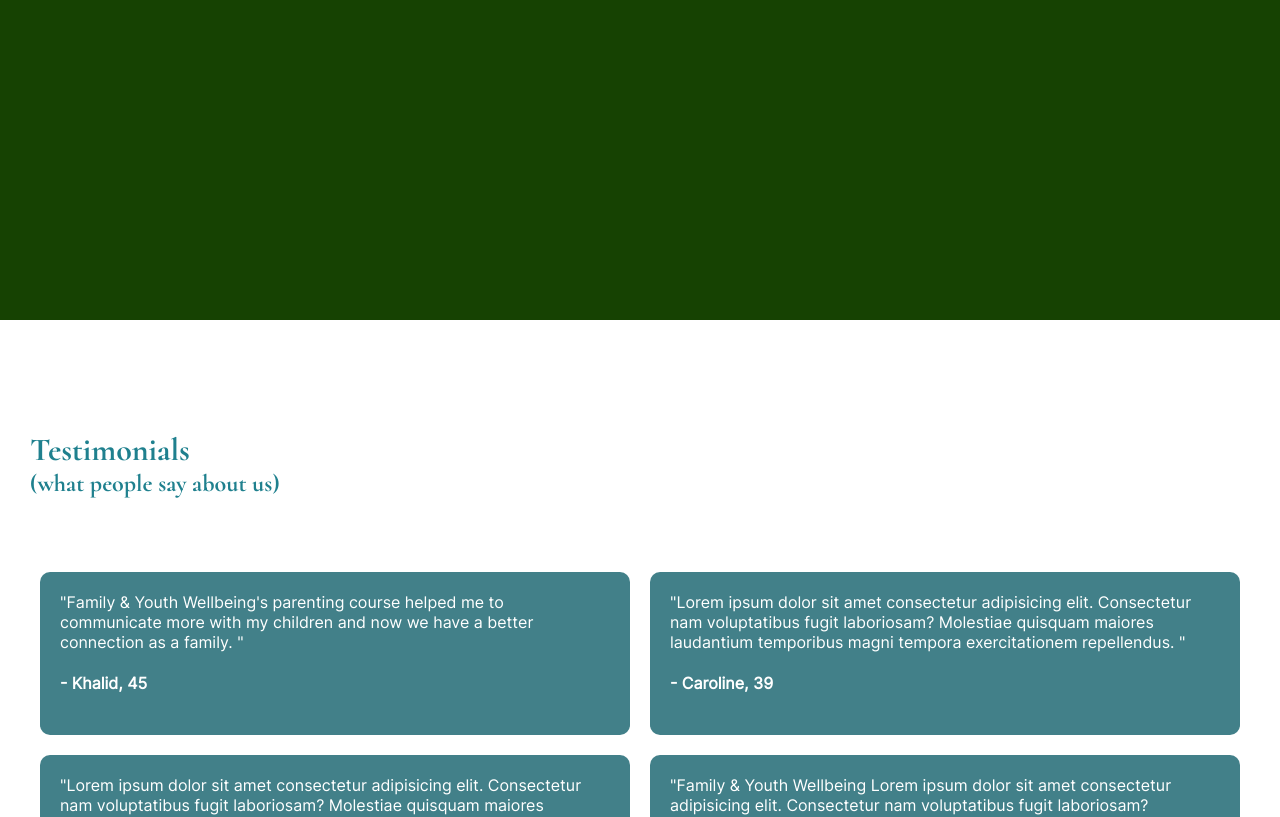
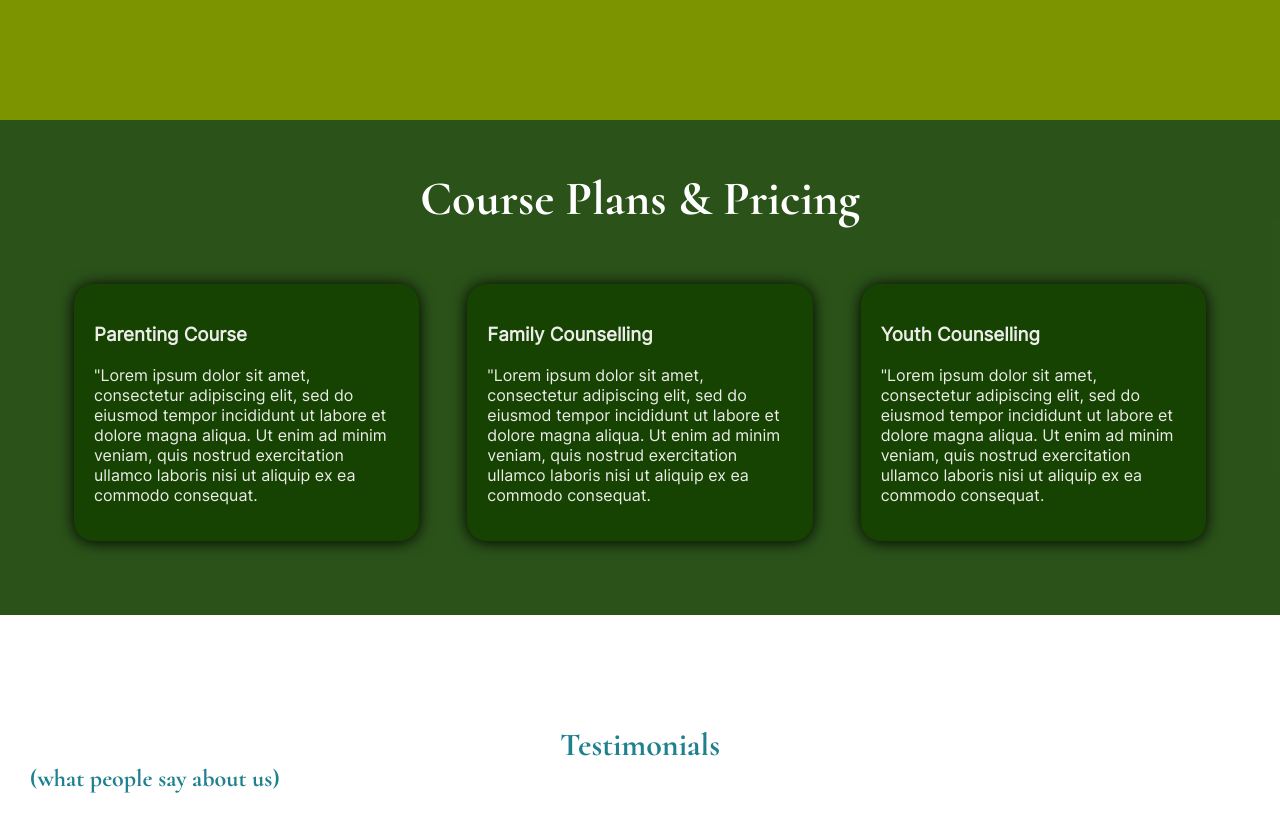
Before and after one commit to majorhaji/family-youth, an Angular app: page / in a window 1280 px wide. Shown: the part 1560-2377 px from the top of the page. Built offline with nearby package versions, Linux system fonts and the light colour scheme.

Commit message:
basic layout done

```diff
--- a/src/app/about/about.component.scss
+++ b/src/app/about/about.component.scss
@@ -4,7 +4,7 @@
 }
 
 .about {
-  height: 65vh;
+  height: 85vh;
   background-color: #7b9400;
   color: #ffffff;
   padding: 20px;
@@ -26,7 +26,6 @@
     background-color: #f0f3e0;
     padding: 20px;
     width: 50vw;
-    height: 50vh;
     border-radius: 15px;
     position: absolute;
 
--- a/src/app/courses/courses.component.html
+++ b/src/app/courses/courses.component.html
@@ -1 +1,32 @@
-<div class="courses">Hello</div>
+<div class="courses">
+  <h1 class="tagline">Course Plans & Pricing</h1>
+  <div class="products">
+    <div class="course-card">
+      <h3>Parenting Course</h3>
+      <p>
+        "Lorem ipsum dolor sit amet, consectetur adipiscing elit, sed do eiusmod
+        tempor incididunt ut labore et dolore magna aliqua. Ut enim ad minim
+        veniam, quis nostrud exercitation ullamco laboris nisi ut aliquip ex ea
+        commodo consequat.
+      </p>
+    </div>
+    <div class="course-card">
+      <h3>Family Counselling</h3>
+      <p>
+        "Lorem ipsum dolor sit amet, consectetur adipiscing elit, sed do eiusmod
+        tempor incididunt ut labore et dolore magna aliqua. Ut enim ad minim
+        veniam, quis nostrud exercitation ullamco laboris nisi ut aliquip ex ea
+        commodo consequat.
+      </p>
+    </div>
+    <div class="course-card">
+      <h3>Youth Counselling</h3>
+      <p>
+        "Lorem ipsum dolor sit amet, consectetur adipiscing elit, sed do eiusmod
+        tempor incididunt ut labore et dolore magna aliqua. Ut enim ad minim
+        veniam, quis nostrud exercitation ullamco laboris nisi ut aliquip ex ea
+        commodo consequat.
+      </p>
+    </div>
+  </div>
+</div>
--- a/src/app/courses/courses.component.scss
+++ b/src/app/courses/courses.component.scss
@@ -1,5 +1,30 @@
 .courses {
-  height: 65vh;
-  background-color: #164202;
+  background-color: #164202e7;
   clear: both;
+  padding: 50px;
+
+  .tagline {
+    color: #ffffff;
+
+    font-size: 3rem;
+  }
+
+  .products {
+    display: flex;
+    align-items: center;
+
+    @media screen and (max-width: 600px) {
+      flex-direction: column;
+    }
+
+    .course-card {
+      background-color: #164202;
+      border-radius: 20px;
+      padding: 20px;
+      box-shadow: 0 1px 16px rgb(0 0 0 / 12);
+      margin: 3vh;
+      font-family: "Inter Regular";
+      color: #ecede9;
+    }
+  }
 }
--- a/src/app/header/header.component.scss
+++ b/src/app/header/header.component.scss
@@ -4,7 +4,7 @@
 }
 
 .header {
-  height: 60vh;
+  height: 80vh;
   background-color: #eff7fa;
   color: #1f808e;
   padding: 10vw;
--- a/src/index.html
+++ b/src/index.html
@@ -1,11 +1,11 @@
-<!doctype html>
+<!DOCTYPE html>
 <html lang="en">
   <head>
-  <meta charset="utf-8">
+    <meta charset="utf-8" />
     <title>FamilyYouth</title>
-  <base href="/">
-  <meta name="viewport" content="width=device-width, initial-scale=1">
-  <link rel="icon" type="image/x-icon" href="favicon.ico">
+    <base href="/" />
+    <meta name="viewport" content="width=device-width, initial-scale=1" />
+    <link rel="icon" type="image/x-icon" href="favicon.ico" />
   </head>
   <body>
     <app-root></app-root>
--- a/src/styles.scss
+++ b/src/styles.scss
@@ -22,3 +22,9 @@ body {
 .italic {
   font-family: "Cormorant Bold Italic";
 }
+
+.tagline {
+  margin-top: 0;
+  font-family: "Cormorant Bold";
+  text-align: center;
+}
```
Lines whose indentation alone changed are shown as unchanged.
